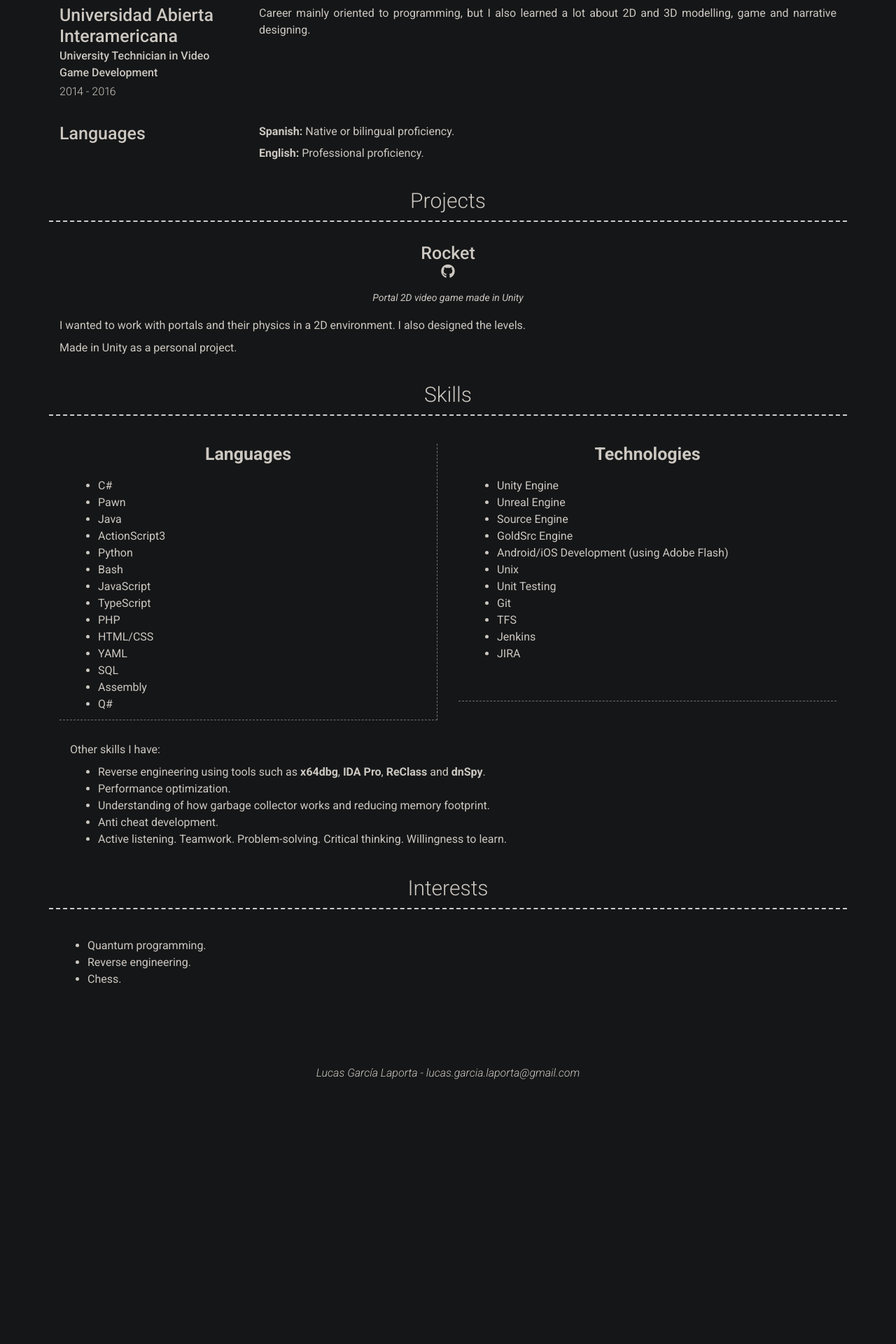
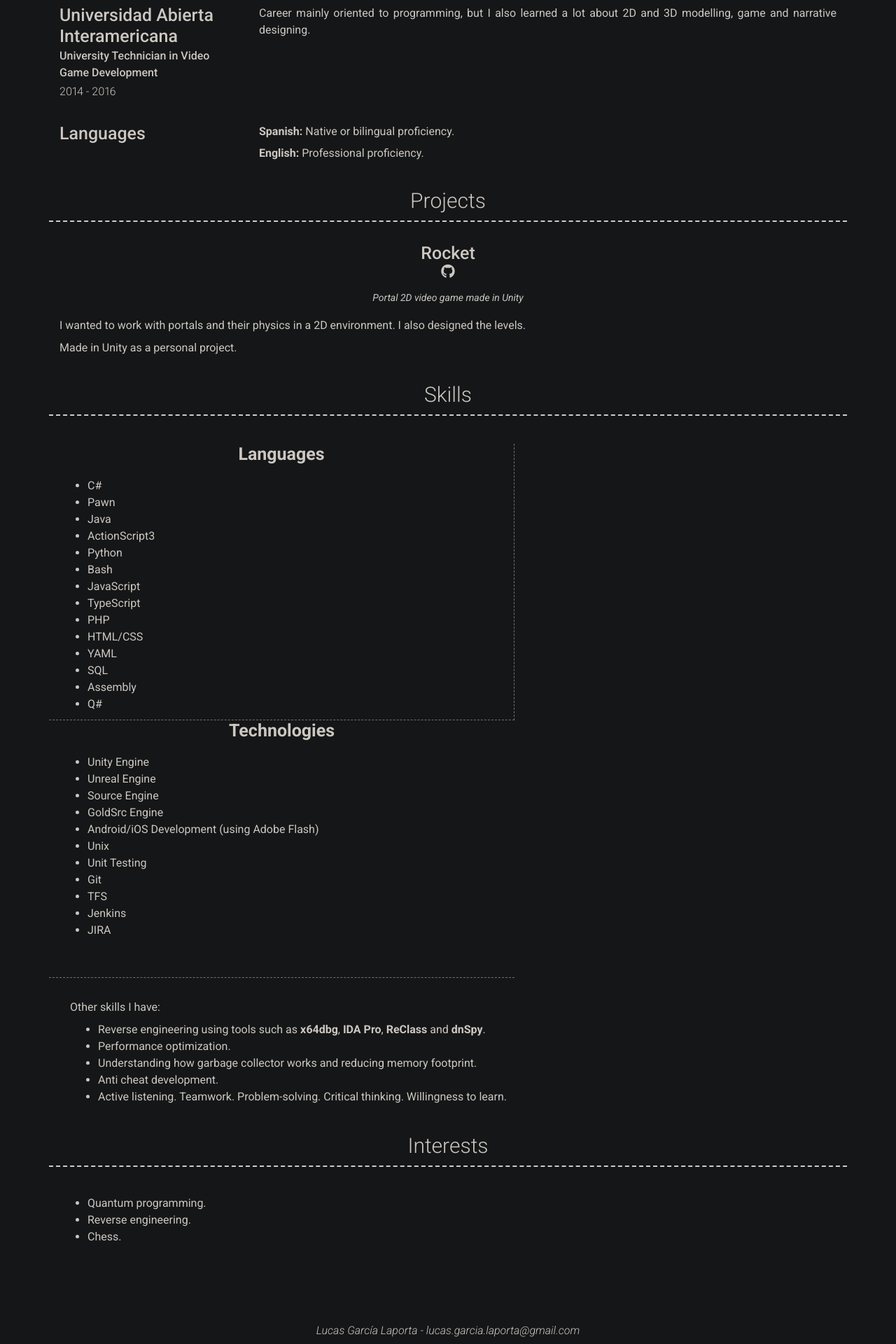
Before and after one commit to LUCASGL94/LUCASGL94.github.io, a Jekyll site: the page built from index.md, in a window 1280 px wide. Shown: the part 1757-3677 px from the top of the page at 70% size. Built offline with Jekyll 4.4.1, drawn with Linux system fonts in a browser that asks for light colours; nearby versions of some CDN libraries; before the commit the page ends 3309 px from its top, so only the background shows below that.

Commit message:
Update style

```diff
--- a/_includes/skills.html
+++ b/_includes/skills.html
@@ -1,7 +1,7 @@
 <div class="container skills-container">
     <h3>{{ site.skills_title | default: "Skills" }}</h3>
     <div class="row2 less-margin-top">
-        <div class="col-md-6">
+        <div class="col-md-7">
             <div class="row2 clearfix layout-top-middle projects-separation projects-separation-bottom">
                 <div class="col-xs-12 col-print-12 details">
                     <h4><b>Languages</b></h4>
@@ -27,7 +27,7 @@
                 </div>
             </div>
         </div>
-        <div class="col-md-6">
+        <div class="col-md-7">
             <div class="row2 clearfix layout-top-middle projects-separation-bottom">
                 <div class="col-xs-12 col-print-12 details">
                     <h4><b>Technologies</b></h4>
@@ -62,7 +62,7 @@
                 <ul>
                     <li>Reverse engineering using tools such as <b>x64dbg</b>, <b>IDA Pro</b>, <b>ReClass</b> and <b>dnSpy</b>.</li>
                     <li>Performance optimization.</li>
-                    <li>Understanding of how garbage collector works and reducing memory footprint.</li>
+                    <li>Understanding how garbage collector works and reducing memory footprint.</li>
                     <li>Anti cheat development.</li>
                     <li>Active listening. Teamwork. Problem-solving. Critical thinking. Willingness to learn.</li>
                 </ul>
--- a/_sass/base.scss
+++ b/_sass/base.scss
@@ -263,7 +263,7 @@ body {
   margin-left: 0;
 }
 
-#main > .col-md-6 {
+.col-md-7 {
   padding-right: 0;
   padding-left: 0;
 }
```
